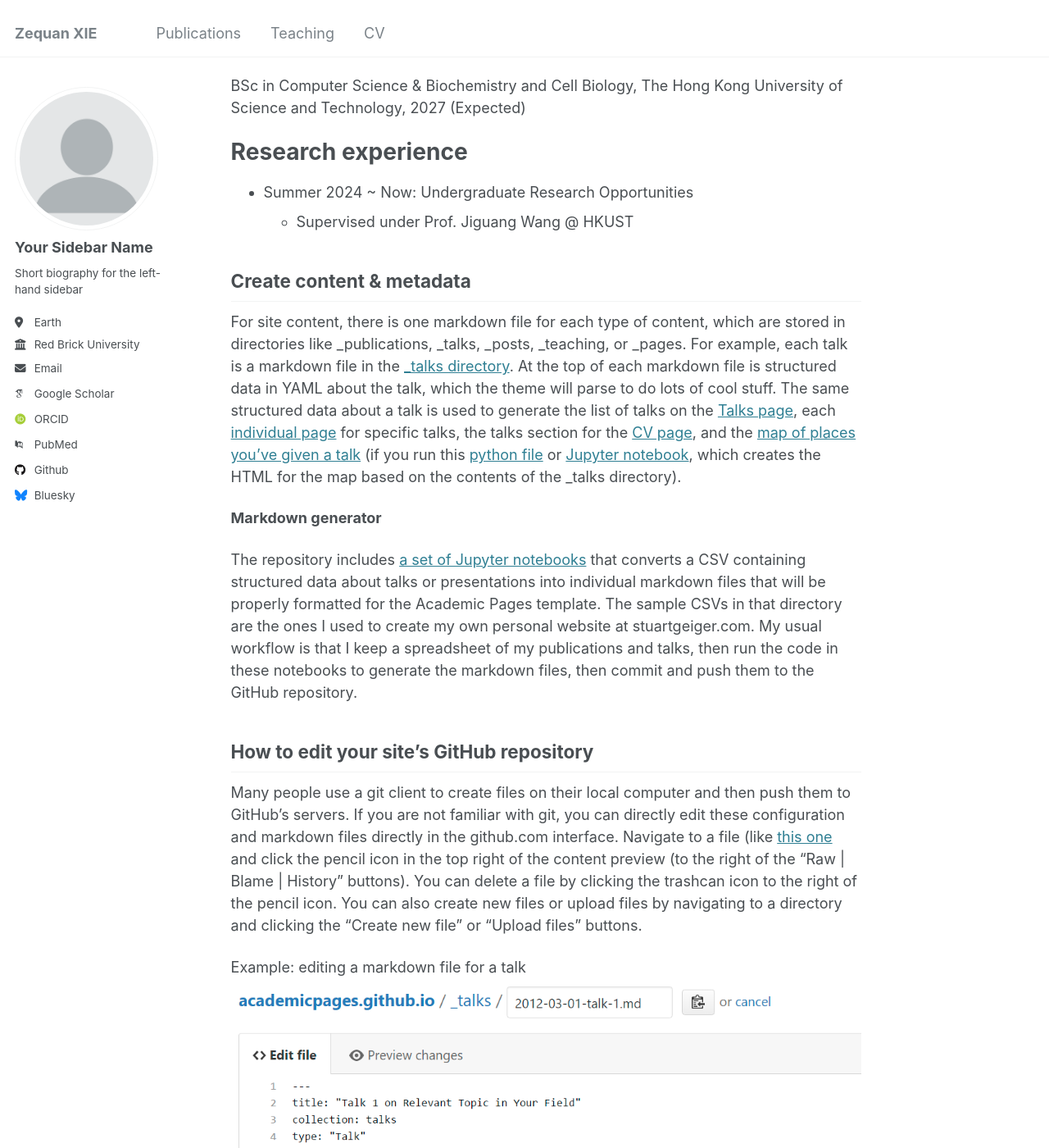
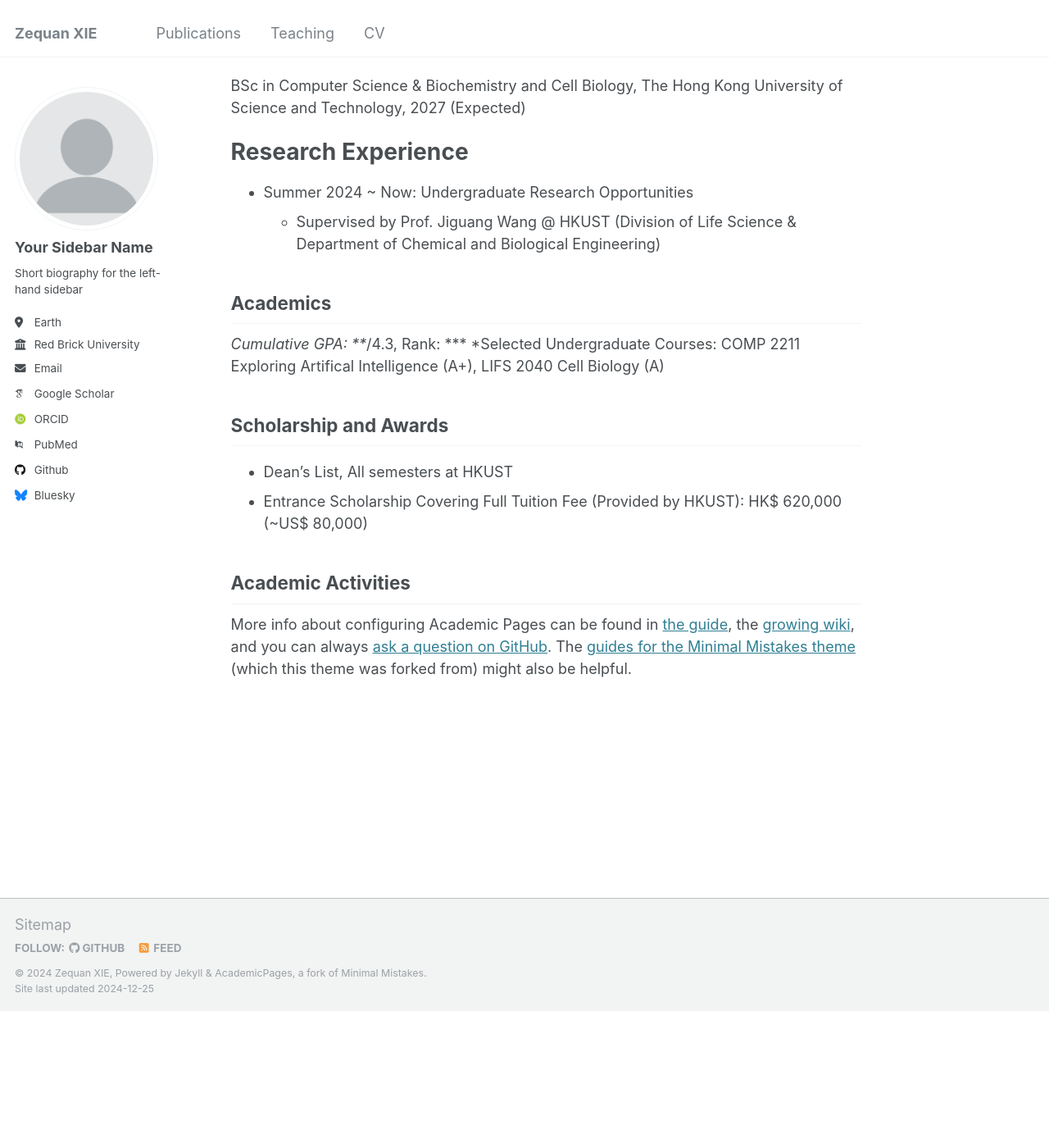
Before and after one commit to zxiebb/zxiebb.github.io, a Jekyll site: the page built from _pages/about.md, in a window 1280 px wide and 1400 px high, scrolled down 209 px. Shown: the whole window at 82% size. Built offline with Jekyll 4.4.1, drawn with Linux system fonts in a browser that asks for light colours; some web fonts are replaced; after the commit the page ends 1442 px from its top, so only the background shows below that.

Commit message:
Update about.md

```diff
--- a/_pages/about.md
+++ b/_pages/about.md
@@ -12,27 +12,21 @@ Education
 ======
 BSc in Computer Science & Biochemistry and Cell Biology, The Hong Kong University of Science and Technology, 2027 (Expected)
 
-Research experience
+Research Experience
 ======
 * Summer 2024 ~ Now: Undergraduate Research Opportunities
-  * Supervised under Prof. Jiguang Wang @ HKUST
+  * Supervised by Prof. Jiguang Wang @ HKUST (Division of Life Science & Department of Chemical and Biological Engineering)
 
-Create content & metadata
+Academics
 ------
-For site content, there is one markdown file for each type of content, which are stored in directories like _publications, _talks, _posts, _teaching, or _pages. For example, each talk is a markdown file in the [_talks directory](https://github.com/academicpages/academicpages.github.io/tree/master/_talks). At the top of each markdown file is structured data in YAML about the talk, which the theme will parse to do lots of cool stuff. The same structured data about a talk is used to generate the list of talks on the [Talks page](https://academicpages.github.io/talks), each [individual page](https://academicpages.github.io/talks/2012-03-01-talk-1) for specific talks, the talks section for the [CV page](https://academicpages.github.io/cv), and the [map of places you've given a talk](https://academicpages.github.io/talkmap.html) (if you run this [python file](https://github.com/academicpages/academicpages.github.io/blob/master/talkmap.py) or [Jupyter notebook](https://github.com/academicpages/academicpages.github.io/blob/master/talkmap.ipynb), which creates the HTML for the map based on the contents of the _talks directory).
+*Cumulative GPA: ***/4.3, Rank: ***
+*Selected Undergraduate Courses: COMP 2211 Exploring Artifical Intelligence (A+), LIFS 2040 Cell Biology (A)
 
-**Markdown generator**
+Scholarship and Awards
+------
+* Dean's List, All semesters at HKUST
+* Entrance Scholarship Covering Full Tuition Fee (Provided by HKUST): HK$ 620,000 (~US$ 80,000)
 
-The repository includes [a set of Jupyter notebooks](https://github.com/academicpages/academicpages.github.io/tree/master/markdown_generator
-) that converts a CSV containing structured data about talks or presentations into individual markdown files that will be properly formatted for the Academic Pages template. The sample CSVs in that directory are the ones I used to create my own personal website at stuartgeiger.com. My usual workflow is that I keep a spreadsheet of my publications and talks, then run the code in these notebooks to generate the markdown files, then commit and push them to the GitHub repository.
-
-How to edit your site's GitHub repository
-------
-Many people use a git client to create files on their local computer and then push them to GitHub's servers. If you are not familiar with git, you can directly edit these configuration and markdown files directly in the github.com interface. Navigate to a file (like [this one](https://github.com/academicpages/academicpages.github.io/blob/master/_talks/2012-03-01-talk-1.md) and click the pencil icon in the top right of the content preview (to the right of the "Raw | Blame | History" buttons). You can delete a file by clicking the trashcan icon to the right of the pencil icon. You can also create new files or upload files by navigating to a directory and clicking the "Create new file" or "Upload files" buttons.
-
-Example: editing a markdown file for a talk
-![Editing a markdown file for a talk](/images/editing-talk.png)
-
-For more info
+Academic Activities
 ------
 More info about configuring Academic Pages can be found in [the guide](https://academicpages.github.io/markdown/), the [growing wiki](https://github.com/academicpages/academicpages.github.io/wiki), and you can always [ask a question on GitHub](https://github.com/academicpages/academicpages.github.io/discussions). The [guides for the Minimal Mistakes theme](https://mmistakes.github.io/minimal-mistakes/docs/configuration/) (which this theme was forked from) might also be helpful.
```
